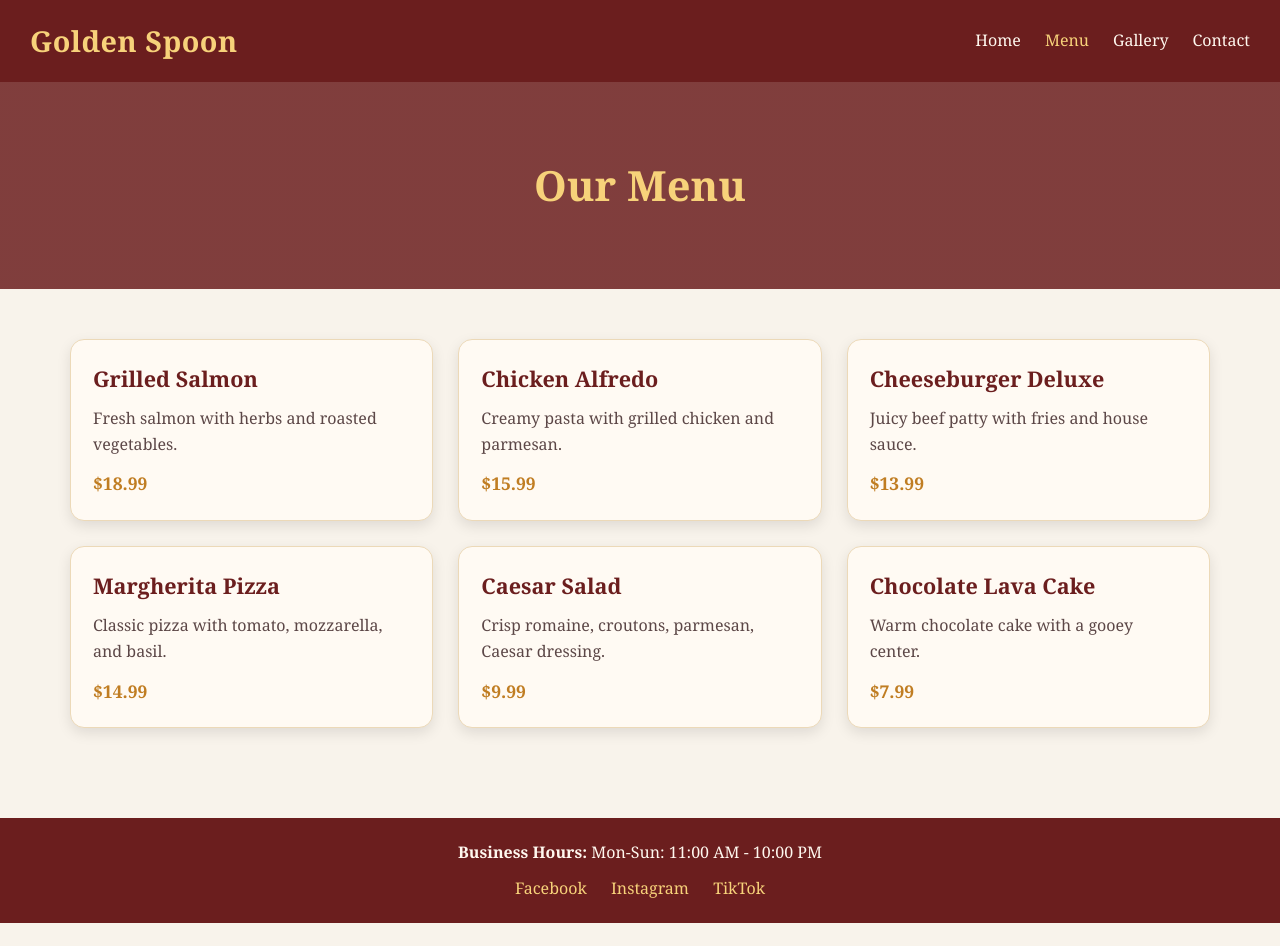
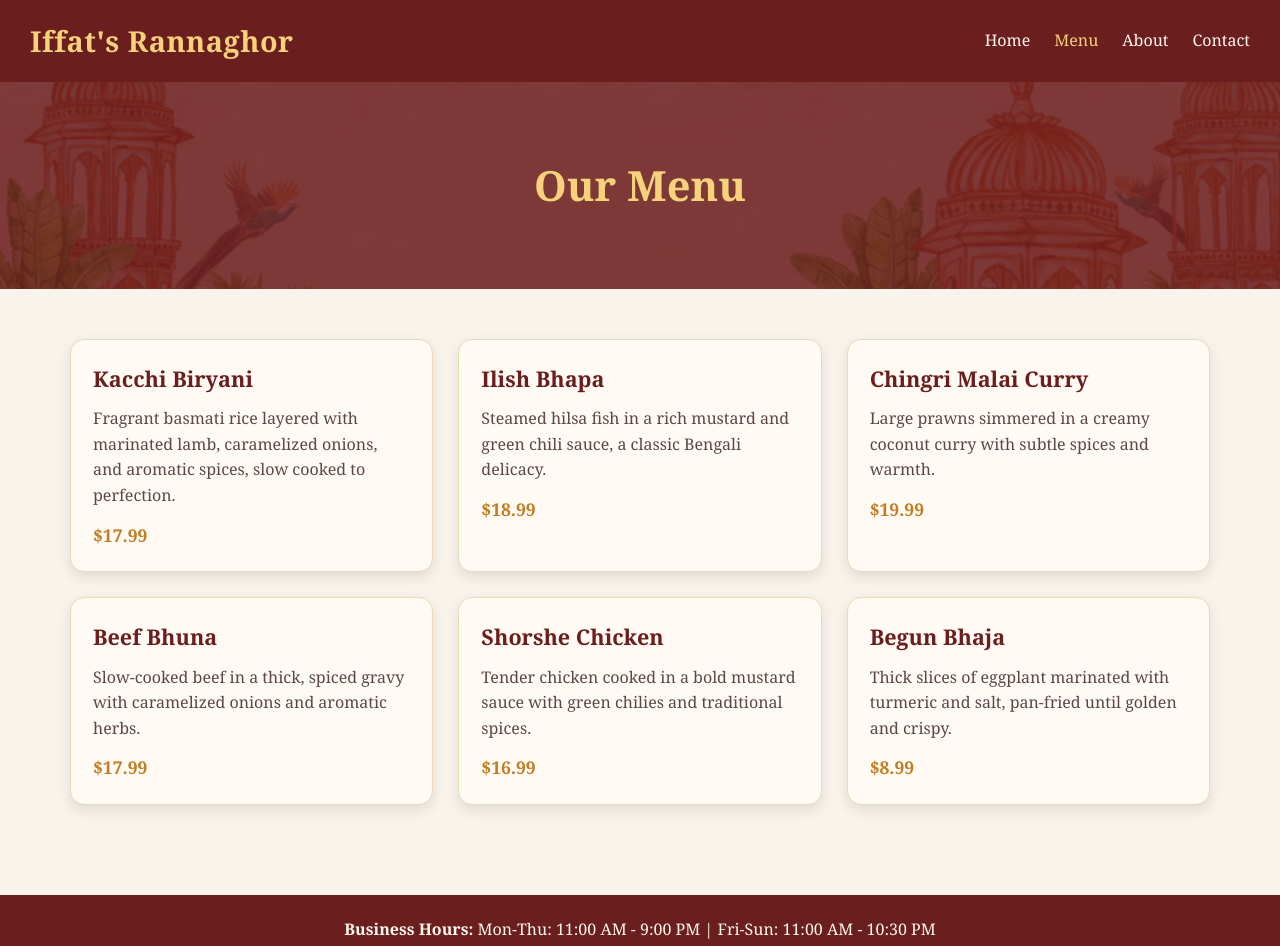
Before and after one commit to erinakhondakar/restaurantsite, a plain HTML site: page menu.html in a window 1280 px wide. Shown: the top 946 px of the page. Before the commit the page ends 923 px from the top, so only its background shows below. Drawn offline with Linux system fonts and the light colour scheme.

Commit message:
final adds

```diff
--- a/menu.html
+++ b/menu.html
@@ -9,12 +9,13 @@
 <body>
 
   <header>
-    <div class="logo">Golden Spoon</div>
+    <div class="logo">Iffat's Rannaghor</div>
+    </div>
     <nav>
       <ul class="nav-links">
         <li><a href="index.html">Home</a></li>
         <li><a href="menu.html" class="active">Menu</a></li>
-        <li><a href="gallery.html">Gallery</a></li>
+        <li><a href="about.html">About</a></li>
         <li><a href="contact.html">Contact</a></li>
       </ul>
       <div class="hamburger" onclick="toggleMenu()">☰</div>
@@ -27,46 +28,45 @@
 
   <section class="menu-container">
     <div class="menu-card">
-      <h3>Grilled Salmon</h3>
-      <p>Fresh salmon with herbs and roasted vegetables.</p>
+      <h3>Kacchi Biryani</h3>
+      <p>Fragrant basmati rice layered with marinated lamb, caramelized onions, and aromatic spices, slow cooked to perfection.</p>
+      <span>$17.99</span>
+    </div>
+
+    <div class="menu-card">
+      <h3>Ilish Bhapa</h3>
+      <p>Steamed hilsa fish in a rich mustard and green chili sauce, a classic Bengali delicacy.</p>
       <span>$18.99</span>
     </div>
 
     <div class="menu-card">
-      <h3>Chicken Alfredo</h3>
-      <p>Creamy pasta with grilled chicken and parmesan.</p>
-      <span>$15.99</span>
+      <h3>Chingri Malai Curry</h3>
+      <p>Large prawns simmered in a creamy coconut curry with subtle spices and warmth.</p>
+      <span>$19.99</span>
     </div>
 
     <div class="menu-card">
-      <h3>Cheeseburger Deluxe</h3>
-      <p>Juicy beef patty with fries and house sauce.</p>
-      <span>$13.99</span>
+      <h3>Beef Bhuna</h3>
+      <p>Slow-cooked beef in a thick, spiced gravy with caramelized onions and aromatic herbs.</p>
+      <span>$17.99</span>
     </div>
 
     <div class="menu-card">
-      <h3>Margherita Pizza</h3>
-      <p>Classic pizza with tomato, mozzarella, and basil.</p>
-      <span>$14.99</span>
+      <h3>Shorshe Chicken</h3>
+      <p>Tender chicken cooked in a bold mustard sauce with green chilies and traditional spices.</p>
+      <span>$16.99</span>
     </div>
 
     <div class="menu-card">
-      <h3>Caesar Salad</h3>
-      <p>Crisp romaine, croutons, parmesan, Caesar dressing.</p>
-      <span>$9.99</span>
-    </div>
-
-    <div class="menu-card">
-      <h3>Chocolate Lava Cake</h3>
-      <p>Warm chocolate cake with a gooey center.</p>
-      <span>$7.99</span>
+      <h3>Begun Bhaja</h3>
+      <p>Thick slices of eggplant marinated with turmeric and salt, pan-fried until golden and crispy.</p>
+      <span>$8.99</span>
     </div>
   </section>
 
   <footer>
     <div>
-      <p><strong>Business Hours:</strong> Mon-Sun: 11:00 AM - 10:00 PM</p>
-    </div>
+      <p><strong>Business Hours:</strong> Mon-Thu: 11:00 AM - 9:00 PM | Fri-Sun: 11:00 AM - 10:30 PM</p>
     <div class="socials">
       <a href="#">Facebook</a>
       <a href="#">Instagram</a>
--- a/style.css
+++ b/style.css
@@ -63,7 +63,7 @@ nav {
 
 /* HERO SECTION */
 .hero {
-  background: url("images/hero.jpg") center/cover no-repeat;
+  background: url("home2.jpg") center/cover no-repeat;
   min-height: 85vh;
   display: flex;
   justify-content: center;
@@ -186,7 +186,7 @@ nav {
 /* PAGE BANNER */
 .page-banner {
   background: linear-gradient(rgba(107, 30, 30, 0.85), rgba(107, 30, 30, 0.85)),
-    url("images/hero.jpg") center/cover no-repeat;
+    url("home.jpg") center/cover no-repeat;
   color: #fffaf3;
   text-align: center;
   padding: 70px 20px;
@@ -215,11 +215,6 @@ nav {
   box-shadow: 0 5px 14px rgba(0, 0, 0, 0.1);
   border: 1px solid #ecd9b8;
   transition: transform 0.3s ease, box-shadow 0.3s ease;
-}
-
-.menu-card:hover {
-  transform: translateY(-6px);
-  box-shadow: 0 8px 18px rgba(0, 0, 0, 0.15);
 }
 
 .menu-card h3 {
```
Also changed, not shown: about.html (added, +67 -0 lines), contact.html (+2 -2 lines), gallery.html (deleted, +0 -68 lines), index.html (+2 -38 lines), beefbhuna.jpg (added), begun.jpg (added), chingri.jpg (added), home.jpg (added), home2.jpg (added), ilish.jpg (added), kacchi.jpg (added), restaurantsetting.jpg (added), shorshe.jpg (added), 1 other file.
